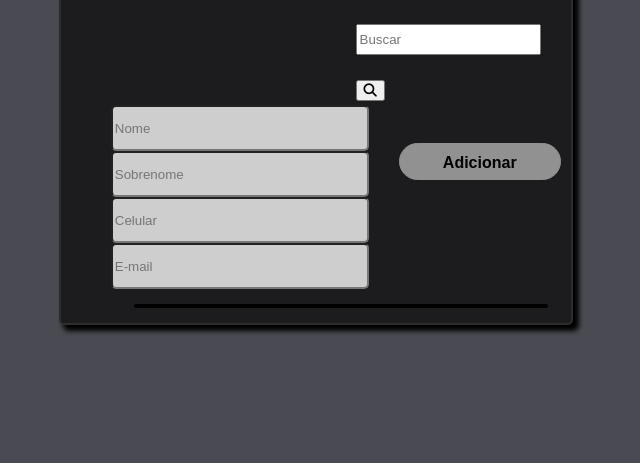
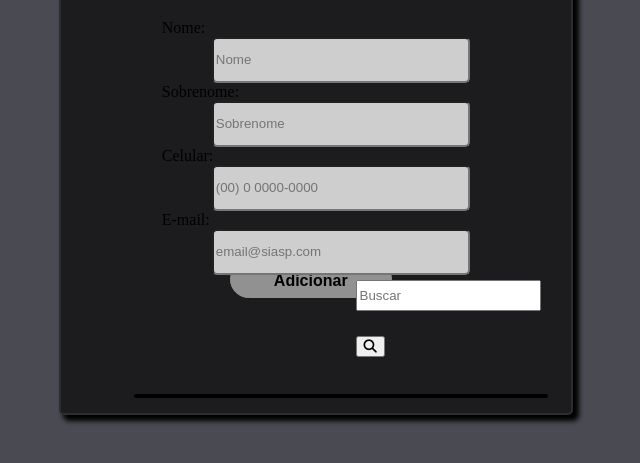
Before and after one commit to Wagner-tech7/Projeto-Siasp, a plain HTML site: page Progeto Siasp/index.html in a window 1280 px wide. Shown: the part 71-534 px from the top of the page, without its empty margins (379-1019 px from the left). Drawn offline with Linux system fonts and the light colour scheme.

Commit message:
Update index.html

```diff
--- a/Progeto Siasp/index.html
+++ b/Progeto Siasp/index.html
@@ -13,15 +13,20 @@
 <body>
     <div  class="main_div">
         <h1 class="mh">Agenda Telefônica</h1>
+            <form>
+                <label>Nome:</label><br>
+                <input id = "id_name" class="text" type ="text" onfocus="this.value=''" placeholder="Nome" required>
+                <br><label>Sobrenome:</label><br>
+                <input id ="id_lastname" class="text" type="Sobrenome" onfocus="this.value=''"placeholder="Sobrenome">
+                <br><label>Celular:</label><br>
+                <input id ="id_mobile" class="text" type="text" onfocus="this.value=''"placeholder="(00) 0 0000-0000" required>
+                <br><label>E-mail:</label><br>
+                <input id ="id_email" class="text" type="email" onfocus="this.value=''"placeholder="email@siasp.com">
+            </form>
             <form class="searchBar" action="#" method="post">
                 <input type="text" name="search" id="search" placeholder="Buscar" required>
                 <button type="submit"><i class="fas fa-search"></i></button>
             </form>
-        <input id = "id_name" class="text" type ="text" onfocus="this.value=''" placeholder="Nome" required>
-        <input id ="id_lastname" class="text" type="Sobrenome" onfocus="this.value=''"placeholder="Sobrenome">
-        <input id ="id_mobile" class="text" type="text" onfocus="this.value=''"placeholder="Celular" required>
-        <input id ="id_email" class="text" type="email" onfocus="this.value=''"placeholder="E-mail">
-
         <div class="add" onclick="add()"><h4 class="addbtn">Adicionar</h4></div>
             <br>
         <div class="div2" id="3">
```
